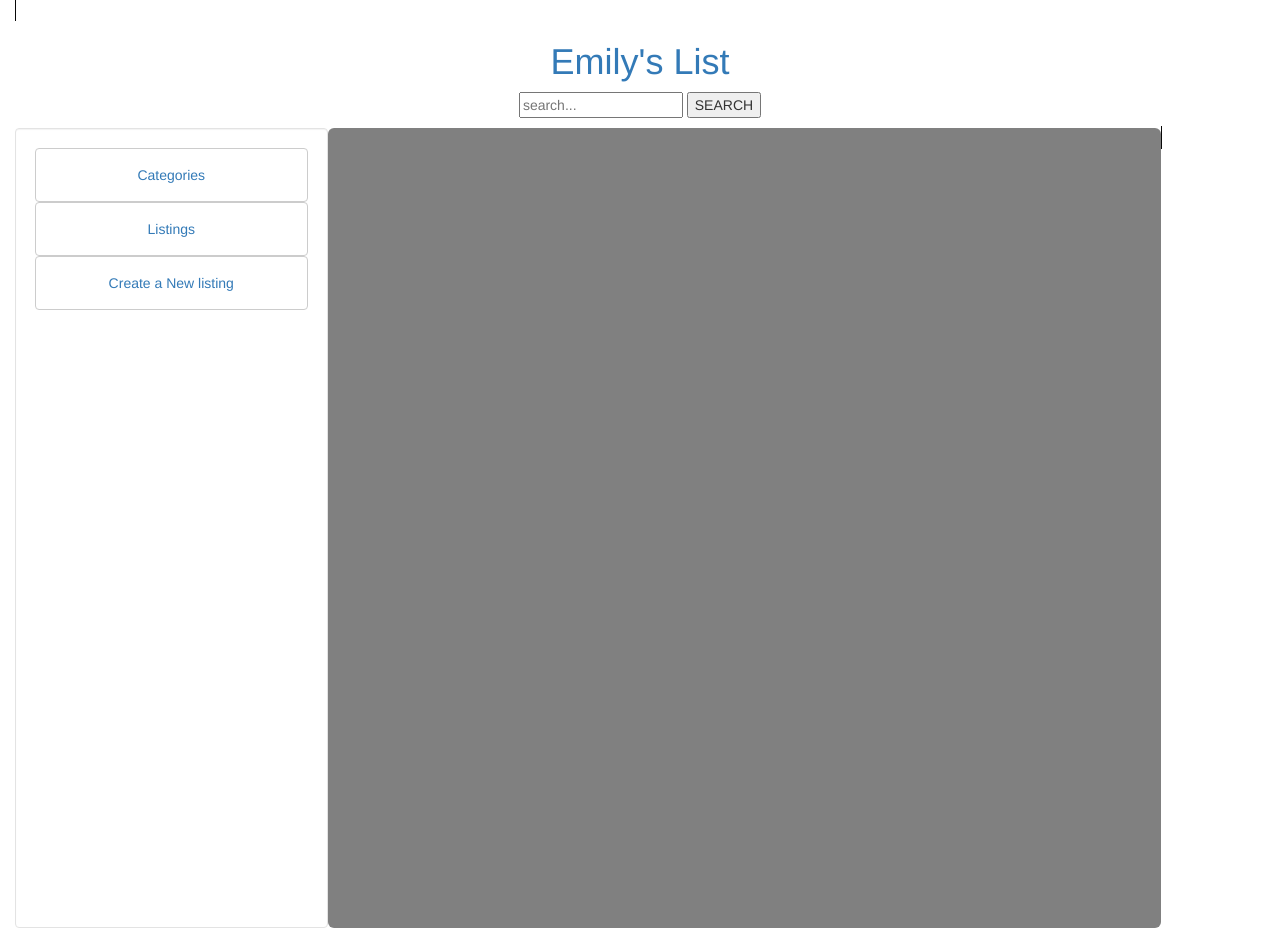
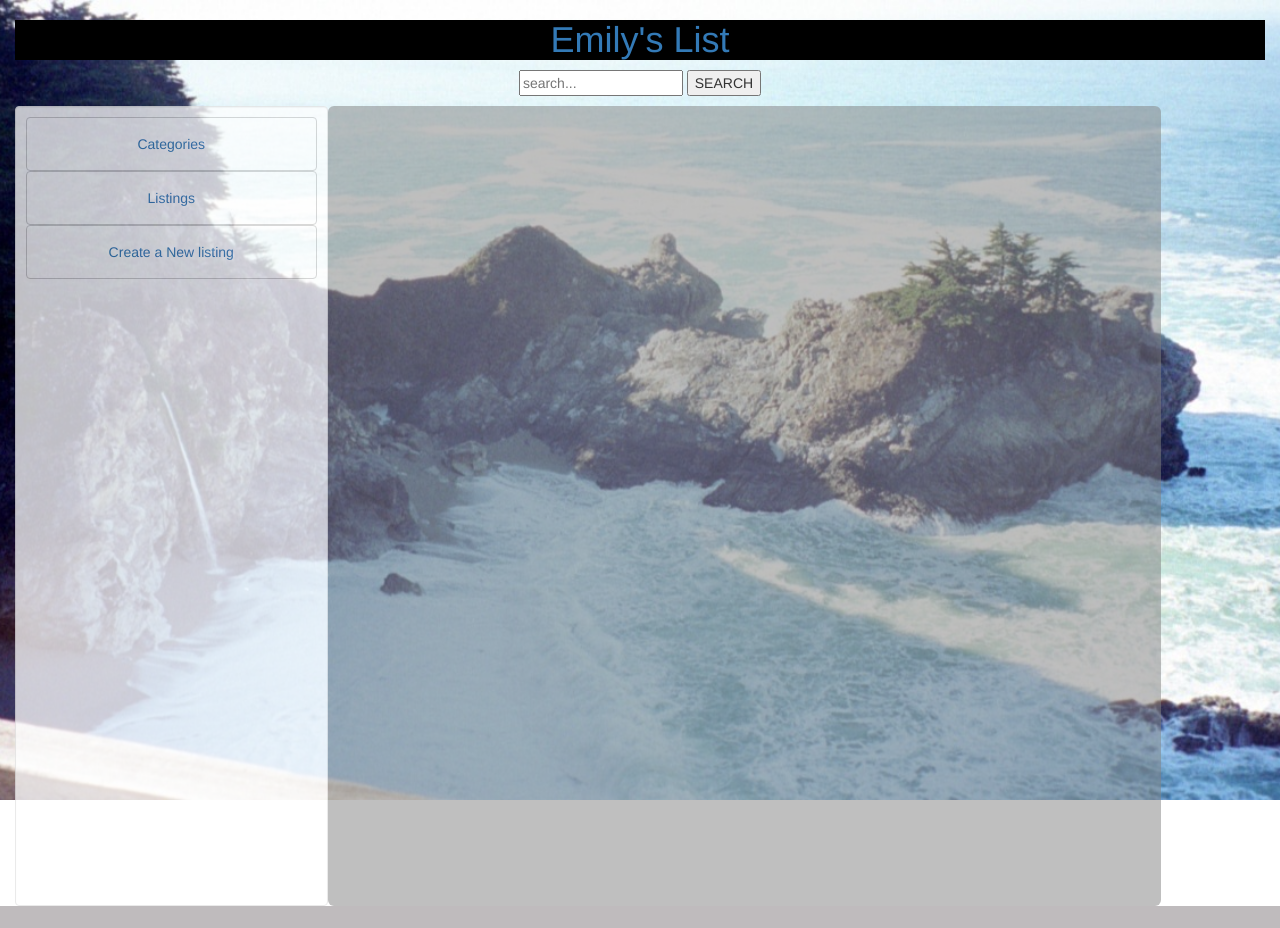
Before and after one commit to Emscan/emilyslist, a Flask app: page /search_results in a window 1280 px wide. After the commit the page ends 906 px from the top, so only its background shows below. Run offline with Flask 2, Linux system fonts and the light colour scheme; parts of the project's set-up code (start-up, migrations or seed data) failed here and were passed over; some libraries are stand-ins or nearby versions.

Commit message:
adds background img and css tweaks

```diff
--- a/static/style.css
+++ b/static/style.css
@@ -2,29 +2,39 @@ html, body, .container-fluid, #left-panel> div {
     height: 100%;
 }
 
+body {
+	background-image: url("/static/a025.jpg");
+	background-repeat: no-repeat;
+	background-position: center;
+	background-size: cover;
+}
+
 * {
 	font-family: Helvetica;
-
 }
 
 h1 {
 	font-family: Impact;
 	text-align: center;
+	background-color: black
 
-}
-
-.navbar {
-	display: inline;
-	font-family: Impact;
 }
 
 #main {
 	height: 100%;
 	background: gray;
+	opacity: 0.5;
+	font-weight:
 }
 
 #left-panel {
 	height: 100%;
 	background: black;
 	background-color: white;
+	padding: 10px;
+	opacity: 0.75;
 }
+
+#inner-text {
+	opacity: 1;
+}
--- a/templates/layout.html
+++ b/templates/layout.html
@@ -9,7 +9,6 @@
 	</head>
 	<body>
 		<div class="container-fluid">
-			<div id="nav" class="navbar navbar-inverse" style="background: black">
 			<h1><a href="#">Emily's List</a></h1>
 			{% with messages = get_flashed_messages() %}
 			{% for message in messages %}
@@ -22,7 +21,6 @@
 					</div>
 				</form>
 			</p>
-			</div>
 	        <div id="left-panel" class="col-xs-3 well">
 	            <ul class="nav nav-list">
 	                <li class="btn btn-default"><a href="/categories">Categories</a></li>
@@ -31,8 +29,10 @@
 	            </ul>
 	        </div>
 		    <div class="jumbotron col-xs-8" id="main">
+		    	<div id="inner-text">
 					{% block body %}
 					{% endblock %}
+				</div>
 			</div>
 			{% endwith %}
 		</div>
```
Also changed, not shown: models/categories.py (line endings or trailing spaces), static/a025.jpg (added). Lines whose indentation alone changed are shown as unchanged.
